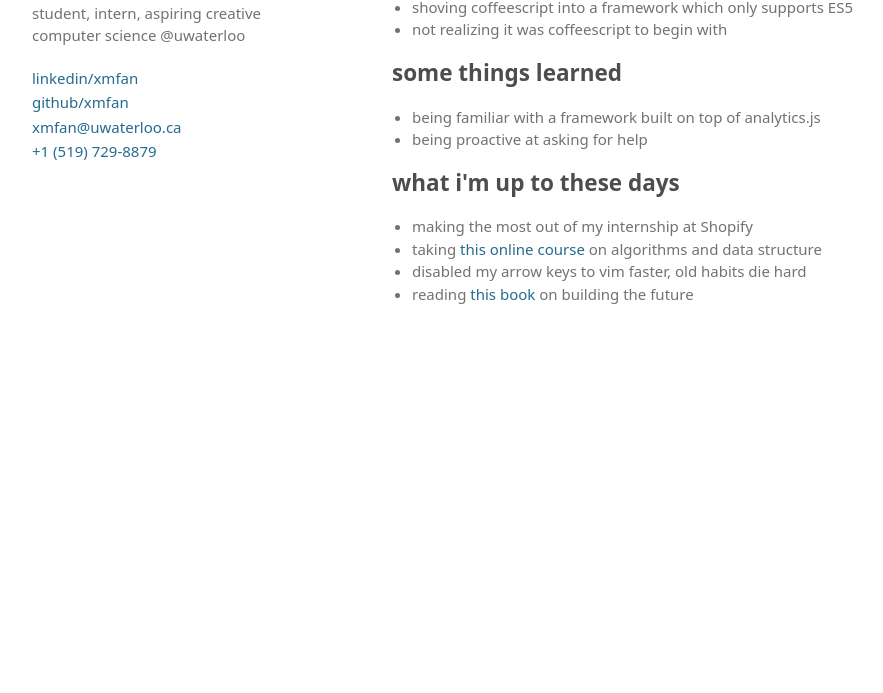
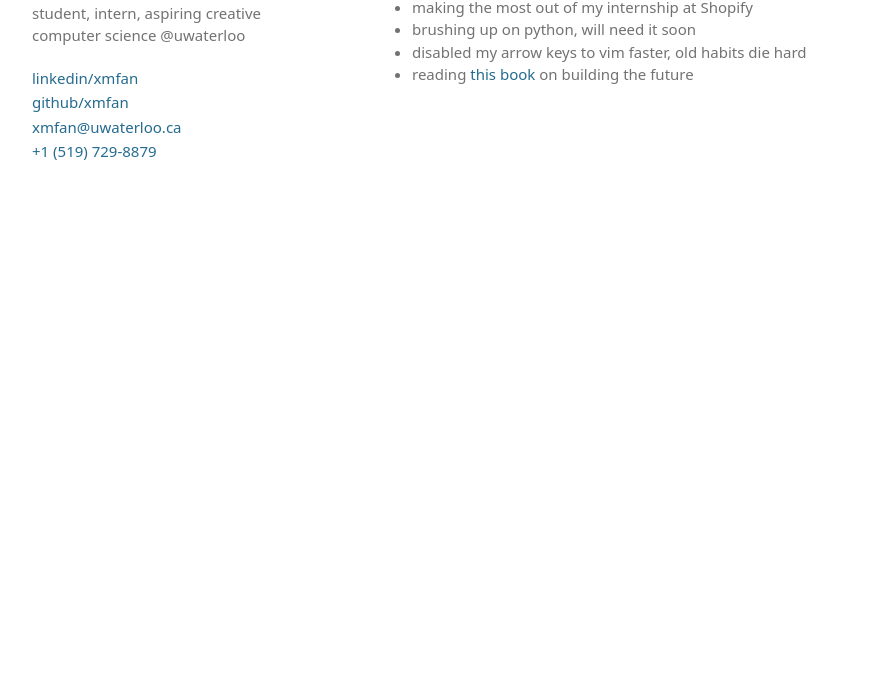
Before and after one commit to xmfan/xmfan.github.io, a plain HTML site: page index.html in a window 1280 px wide. Shown: the part 107-800 px from the top of the page, without its empty margins (178-1061 px from the left). Drawn offline with Linux system fonts and the light colour scheme.

Commit message:
updated content

```diff
--- a/index.html
+++ b/index.html
@@ -24,22 +24,10 @@
       </header>
 
       <section>
-        <h2>some mistakes</h2>
-				<ul>
-					<li>shoving coffeescript into a framework which only supports ES5</li>
-          <li>not realizing it was coffeescript to begin with</li>
-				</ul>
-
-        <h2>some things learned</h2>
-        <ul>
-          <li>being familiar with a framework built on top of analytics.js</li>
-          <li>being proactive at asking for help</li>
-        </ul>
-
 				<h2>what i'm up to these days</h2>
 				<ul>
 					<li>making the most out of my internship at Shopify</li>
-					<li>taking <a href="https://ocw.mit.edu/courses/electrical-engineering-and-computer-science/6-006-introduction-to-algorithms-fall-2011/">this online course</a> on algorithms and data structure</li>
+					<li>brushing up on python, will need it soon</li>
 					<li>disabled my arrow keys to vim faster, old habits die hard</li>
 					<li>reading <a href="https://www.goodreads.com/book/show/18050143-zero-to-one">this book</a> on building the future</li>
 				</ul>
```
